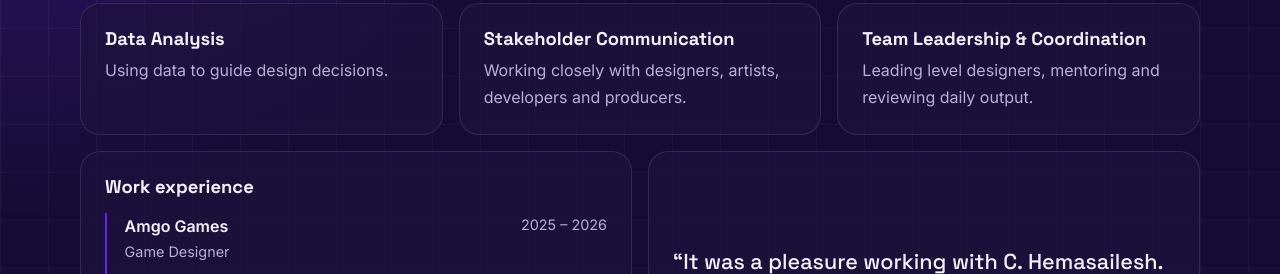
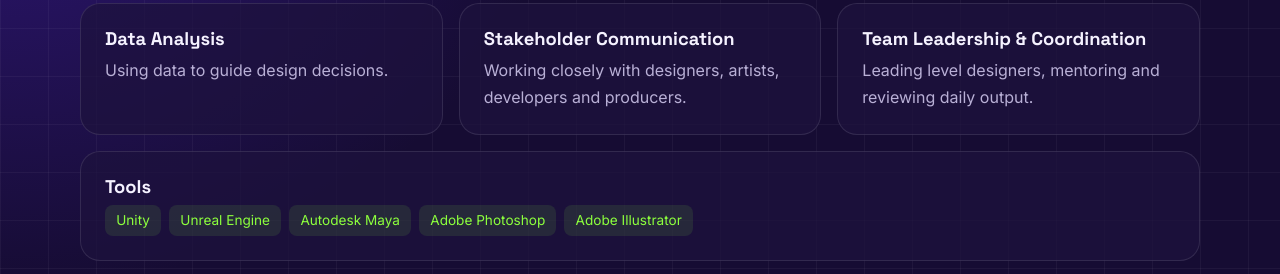
Before and after one commit to shailuharely/shailuharely.github.io, a plain HTML site: page index.html in a window 1280 px wide. Shown: the part 2564-2838 px from the top of the page. Drawn offline with Linux system fonts and the light colour scheme.

Commit message:
Add tools section
Co-Authored-By: Claude Sonnet 5.5 <noreply@anthropic.com>

```diff
--- a/index.html
+++ b/index.html
@@ -105,6 +105,17 @@
       <article class="card"><h3>Team Leadership &amp; Coordination</h3><p>Leading level designers, mentoring and reviewing daily output.</p></article>
     </div>
 
+    <div class="card tools">
+      <h3>Tools</h3>
+      <ul class="chips">
+        <li>Unity</li>
+        <li>Unreal Engine</li>
+        <li>Autodesk Maya</li>
+        <li>Adobe Photoshop</li>
+        <li>Adobe Illustrator</li>
+      </ul>
+    </div>
+
     <div class="grid two">
       <div class="card">
         <h3>Work experience</h3>
--- a/styles.css
+++ b/styles.css
@@ -56,6 +56,8 @@ h3{font-size:1.15rem;margin-bottom:.5rem}
 .chips{list-style:none;display:flex;flex-wrap:wrap;gap:.5rem;margin:1.25rem 0}
 .chips li{background:rgba(140,255,61,.1);color:var(--lime);border-radius:8px;padding:.25rem .7rem;font-size:.85rem}
 .more{font-weight:600;color:var(--lime)}
+.tools{margin-top:1rem}
+.tools .chips{margin:.5rem 0 0}
 
 .grid{display:grid;gap:1rem}
 .grid.three{grid-template-columns:repeat(3,1fr)}
```
